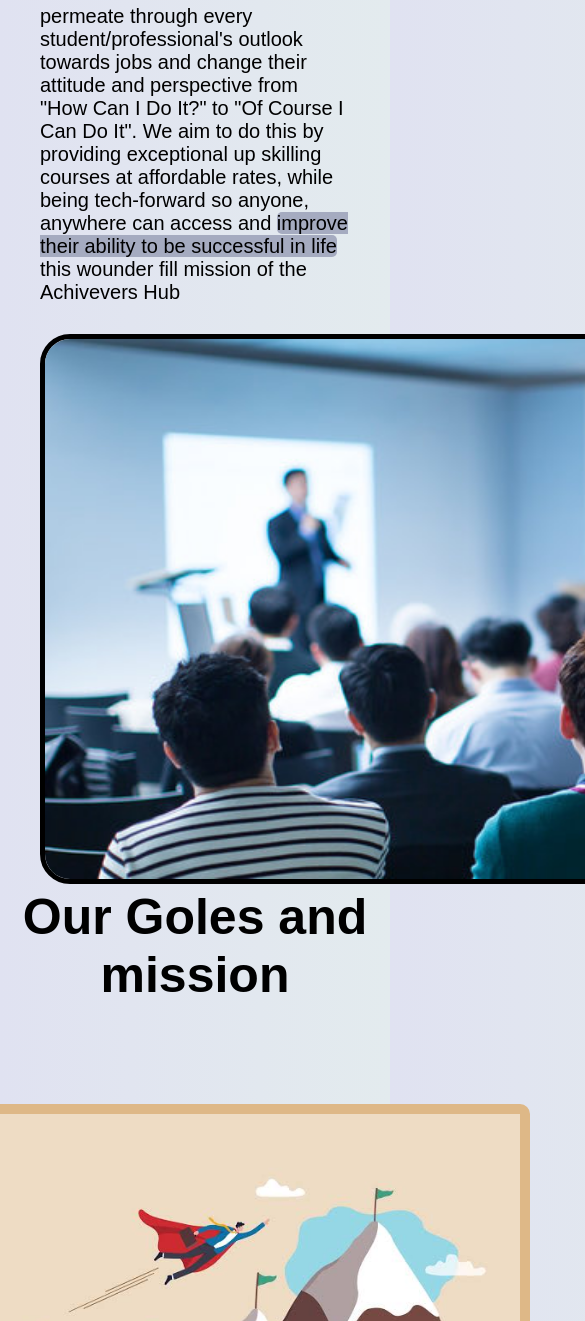
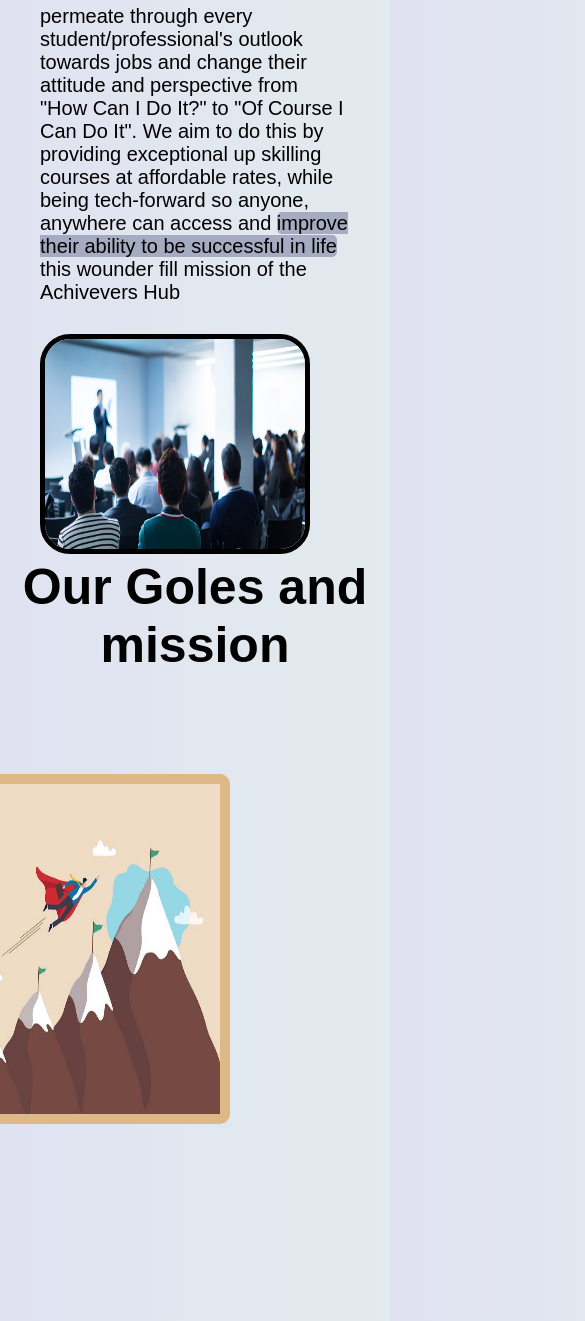
Before and after one commit to Pd12patil/css, a plain HTML site: page pages/about.html in a window 390 px wide. Shown: the part 206-1527 px from the top of the page, 585 px wide, since content can reach past the window. Drawn offline with Linux system fonts and the light colour scheme.

Commit message:
img size change

```diff
--- a/css/about.css
+++ b/css/about.css
@@ -127,3 +127,15 @@ padding-top: 10px;
     border-radius: 5px;
     padding: auto;
 }
+
+@media screen and (max-width:500px) {
+    .img {
+        height: 220px;
+        width: 270px;
+    }
+
+    .mission{
+        height: 350px;
+        width: 300px;
+    }
+  }
```
